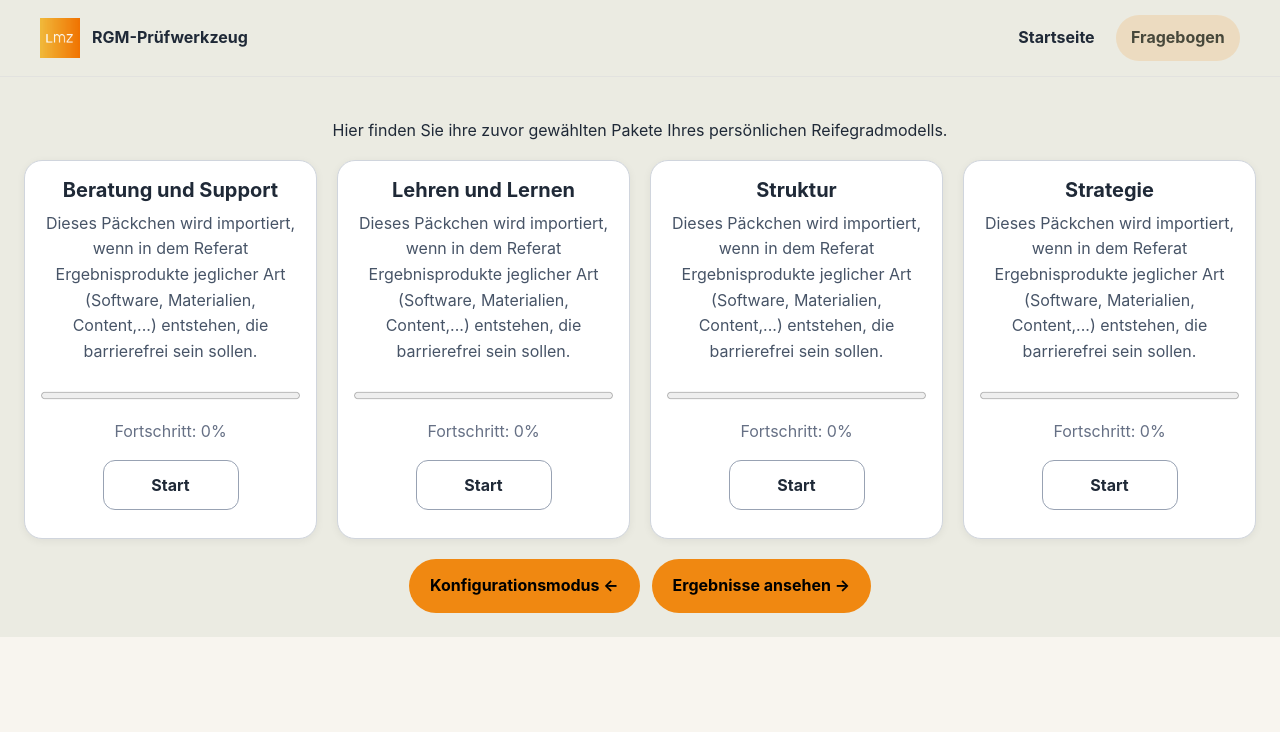
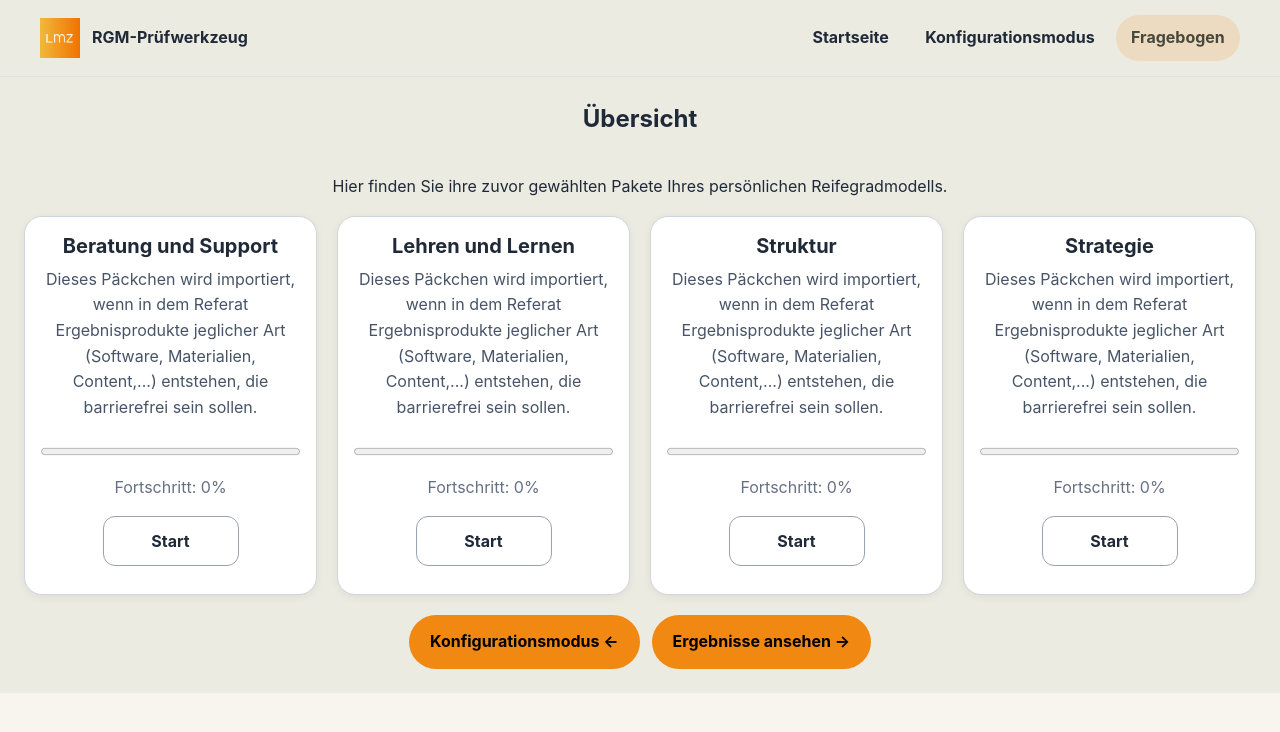
Before and after one commit to zimmermanng/RGM-Webservice-public, a React (Create React App) app in the folder frontend/: page /dimensions in a window 1280 px wide. Shown: the top 732 px of the page. Built offline with nearby package versions, Linux system fonts and the light colour scheme.

Commit message:
bug fixed frontend

```diff
--- a/frontend/src/base.css
+++ b/frontend/src/base.css
@@ -93,6 +93,7 @@ code {
   align-items: center;
   width: 100%;
   padding: var(--space-6) var(--page-gutter);
+  padding-top: 80px;
   margin: 0 auto;
   background: var(--navBar-color);
   text-align: center;
@@ -151,5 +152,6 @@ code {
 
   .mainContainer {
     padding-inline: var(--page-gutter);
+
   }
 }
--- a/frontend/src/components.css
+++ b/frontend/src/components.css
@@ -754,6 +754,7 @@ td span.nicht-bewertet {
 .editModeWrapper {
   gap: var(--space-6);
   margin-top: var(--space-6);
+  margin-bottom: var(--space-6);
   padding: clamp(1rem, 2vw, 1.5rem);
   border: 1px solid var(--color-border);
   border-radius: var(--radius-xl);
--- a/frontend/src/components/NavBar/headerDesktop.js
+++ b/frontend/src/components/NavBar/headerDesktop.js
@@ -10,7 +10,8 @@ const NAV_ITEMS = {
   ],
   LMZ: [
     { label: "Startseite", to: "/" },
-    { label: "Fragebogen", to: "/dimensions" },
+    { label: "Konfigurationsmodus", to: "/dimensions/bearbeiten" },
+    { label: "Fragebogen", to: "/dimensions" }
   ],
 };
 
@@ -33,10 +34,9 @@ function HeaderDesktop({ activeCompany }) {
   const toggleMenu = () => setIsOpen((prev) => !prev);
   const closeMenu = () => setIsOpen(false);
 
-  const isActive = (path) => {
-    if (path === "/") return location.pathname === "/";
-    return location.pathname.startsWith(path);
-  };
+const isActive = (path) => {
+  return location.pathname === path;
+};
 
   return (
     <header className="Header">
```
